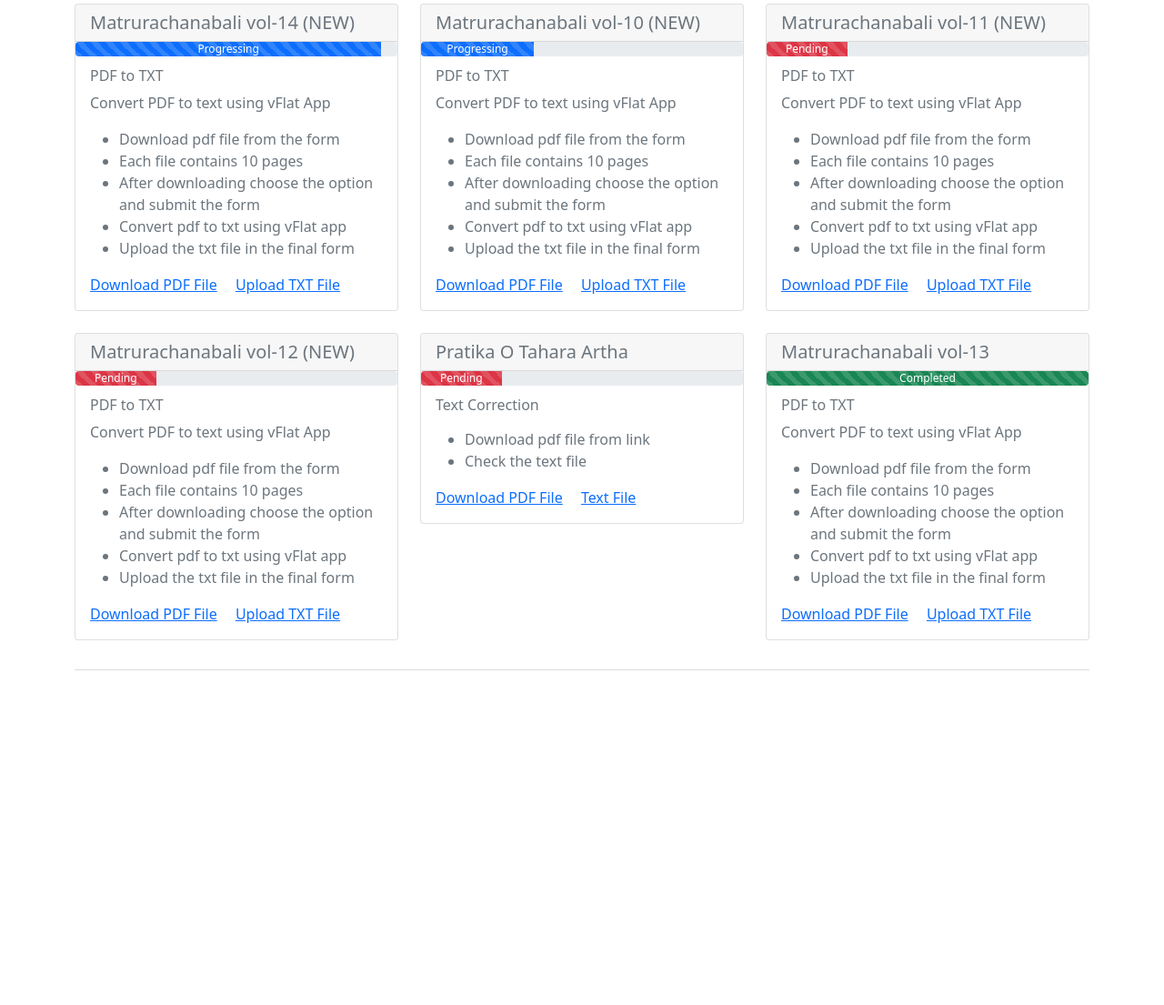
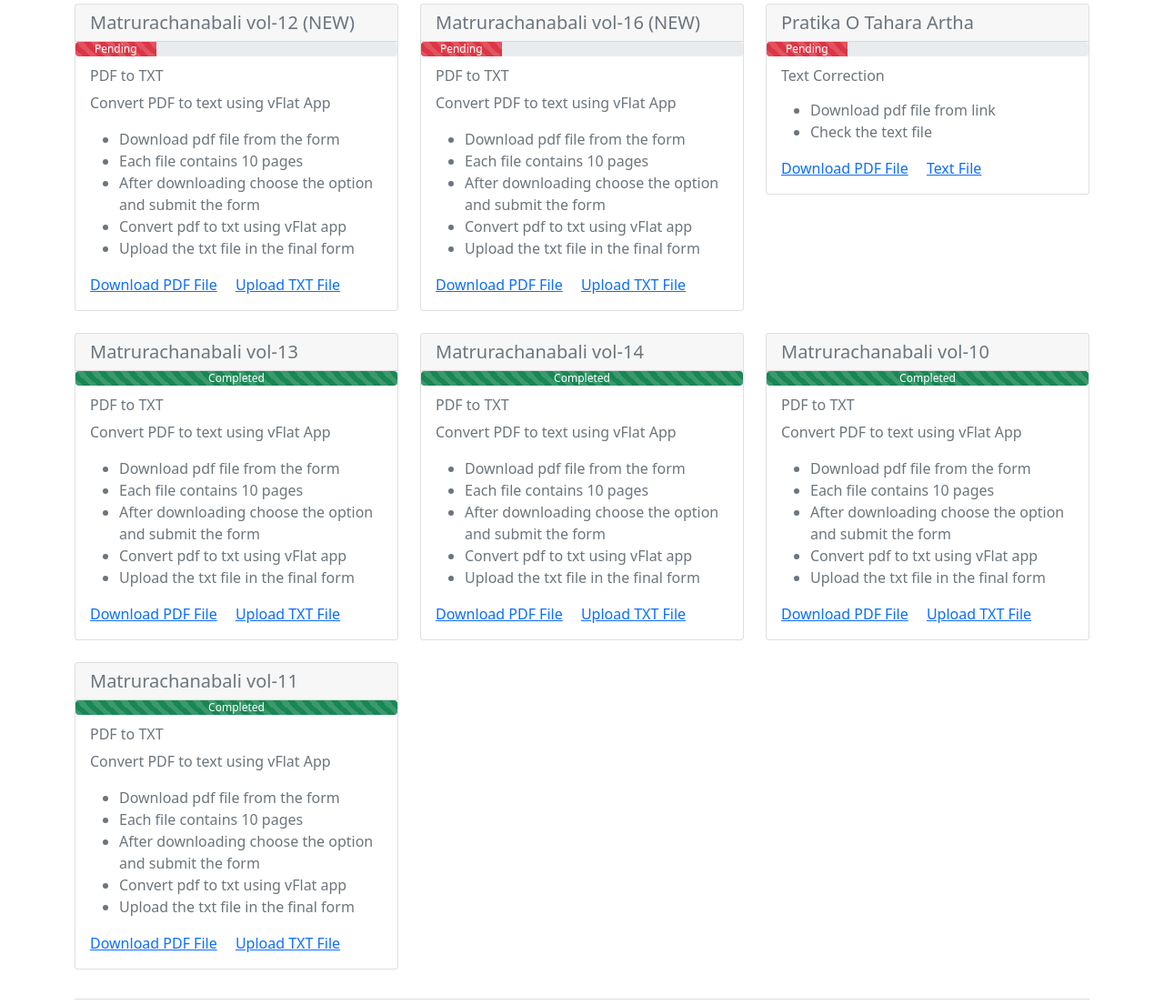
Before and after one commit to divinelightonline/work, a plain HTML site: page index.html in a window 1280 px wide. Shown: the part 341-1446 px from the top of the page at 91% size. Before the commit the page ends 1094 px from the top, so only its background shows below. Drawn offline with nearby package versions, Linux system fonts and the light colour scheme.

Commit message:
Update index.html

```diff
--- a/index.html
+++ b/index.html
@@ -24,77 +24,11 @@
 			</div>
 			<div class="row row-cols-1 row-cols-md-3 g-4 pb-3">
 
-				<div class="col">
-					<div class="card">
-						<h5 class="card-header">Matrurachanabali vol-14 (NEW)</h5>
-						<div class="progress">
-  <div class="progress-bar progress-bar-striped progress-bar-animated" role="progressbar" aria-valuenow="75" aria-valuemin="0" aria-valuemax="100" style="width: 95%">Progressing</div>
-</div>
-					  <div class="card-body">
 
-					    <h6 class="card-subtitle mb-2 text-muted">PDF to TXT</h6>
-					    <p class="card-text">Convert PDF to text using vFlat App
-					    	<ul>
-					    		<li>Download pdf file from the form</li>
-					    		<li>Each file contains 10 pages</li>
-					    		<li>After downloading choose the option and submit the form</li>
-					    		<li>Convert pdf to txt using vFlat app</li>
-					    		<li>Upload the txt file in the final form</li>
-					    	</ul>
-					    </p>
-					    <a href="https://forms.gle/aVExiZyyqWkP6Rfv7" class="card-link">Download PDF File</a>
-					    <a href="https://forms.gle/LnPYYTQ2s4FT73by6" class="card-link">Upload TXT File</a>
-					  </div>
-					</div>
-				</div>
 
-				<div class="col">
-					<div class="card">
-						<h5 class="card-header">Matrurachanabali vol-10 (NEW)</h5>
-						<div class="progress">
-  <div class="progress-bar progress-bar-striped progress-bar-animated" role="progressbar" aria-valuenow="75" aria-valuemin="0" aria-valuemax="100" style="width: 35%">Progressing</div>
-</div>
-					  <div class="card-body">
 
-					    <h6 class="card-subtitle mb-2 text-muted">PDF to TXT</h6>
-					    <p class="card-text">Convert PDF to text using vFlat App
-					    	<ul>
-					    		<li>Download pdf file from the form</li>
-					    		<li>Each file contains 10 pages</li>
-					    		<li>After downloading choose the option and submit the form</li>
-					    		<li>Convert pdf to txt using vFlat app</li>
-					    		<li>Upload the txt file in the final form</li>
-					    	</ul>
-					    </p>
-					    <a href="https://forms.gle/LcvjGQ6qvmozB1Cc7" class="card-link">Download PDF File</a>
-					    <a href="https://forms.gle/JTAKjbrDyGrhnLtu5" class="card-link">Upload TXT File</a>
-					  </div>
-					</div>
-				</div>
 
-				<div class="col">
-					<div class="card">
-						<h5 class="card-header">Matrurachanabali vol-11 (NEW)</h5>
-						<div class="progress">
-  <div class="progress-bar progress-bar-striped progress-bar-animated bg-danger" role="progressbar" aria-valuenow="75" aria-valuemin="0" aria-valuemax="100" style="width: 25%">Pending</div>
-</div>
-					  <div class="card-body">
 
-					    <h6 class="card-subtitle mb-2 text-muted">PDF to TXT</h6>
-					    <p class="card-text">Convert PDF to text using vFlat App
-					    	<ul>
-					    		<li>Download pdf file from the form</li>
-					    		<li>Each file contains 10 pages</li>
-					    		<li>After downloading choose the option and submit the form</li>
-					    		<li>Convert pdf to txt using vFlat app</li>
-					    		<li>Upload the txt file in the final form</li>
-					    	</ul>
-					    </p>
-					    <a href="https://docs.google.com/forms/d/e/1FAIpQLSdWE8JimHoUjHOtxWc9gY0HH5my9Z0igNBov-mqVOm1wTT4ow/viewform?usp=sf_link" class="card-link">Download PDF File</a>
-					    <a href="https://docs.google.com/forms/d/e/1FAIpQLSfk2acfc5ydVRxBWhaU7lmPCt8U7wxC5-sNrMW3iYnPTE-_Lw/viewform?usp=sf_link" class="card-link">Upload TXT File</a>
-					  </div>
-					</div>
-				</div>
 
 				<div class="col">
 					<div class="card">
@@ -116,6 +50,30 @@
 					    </p>
 					    <a href="https://docs.google.com/forms/d/e/1FAIpQLSczuKB1UTlhrAowqrtdtT1PRqUUalchtjmset1wsGoL66aoKQ/viewform?usp=sf_link" class="card-link">Download PDF File</a>
 					    <a href="https://docs.google.com/forms/d/e/1FAIpQLSfxQzsFDe8ppZ6yoCFHkil4akNmJhB07MM9TXg0JWkcRU3RHw/viewform?usp=sf_link" class="card-link">Upload TXT File</a>
+					  </div>
+					</div>
+				</div>
+
+				<div class="col">
+					<div class="card">
+						<h5 class="card-header">Matrurachanabali vol-16 (NEW)</h5>
+						<div class="progress">
+  <div class="progress-bar progress-bar-striped progress-bar-animated bg-danger" role="progressbar" aria-valuenow="75" aria-valuemin="0" aria-valuemax="100" style="width: 25%">Pending</div>
+</div>
+					  <div class="card-body">
+
+					    <h6 class="card-subtitle mb-2 text-muted">PDF to TXT</h6>
+					    <p class="card-text">Convert PDF to text using vFlat App
+					    	<ul>
+					    		<li>Download pdf file from the form</li>
+					    		<li>Each file contains 10 pages</li>
+					    		<li>After downloading choose the option and submit the form</li>
+					    		<li>Convert pdf to txt using vFlat app</li>
+					    		<li>Upload the txt file in the final form</li>
+					    	</ul>
+					    </p>
+					    <a href="https://forms.gle/FxdWjrQ9aa2zK6hF8" class="card-link">Download PDF File</a>
+					    <a href="https://forms.gle/EE3y9gbM3f7Nyp368" class="card-link">Upload TXT File</a>
 					  </div>
 					</div>
 				</div>
@@ -170,6 +128,78 @@
 					</div>
 				</div>
 
+				<div class="col">
+					<div class="card">
+						<h5 class="card-header">Matrurachanabali vol-14</h5>
+						<div class="progress">
+  <div class="progress-bar progress-bar-striped progress-bar-animated bg-success" role="progressbar" aria-valuenow="75" aria-valuemin="0" aria-valuemax="100" style="width: 100%">Completed</div>
+</div>
+					  <div class="card-body">
+
+					    <h6 class="card-subtitle mb-2 text-muted">PDF to TXT</h6>
+					    <p class="card-text">Convert PDF to text using vFlat App
+					    	<ul>
+					    		<li>Download pdf file from the form</li>
+					    		<li>Each file contains 10 pages</li>
+					    		<li>After downloading choose the option and submit the form</li>
+					    		<li>Convert pdf to txt using vFlat app</li>
+					    		<li>Upload the txt file in the final form</li>
+					    	</ul>
+					    </p>
+					    <a href="https://forms.gle/aVExiZyyqWkP6Rfv7" class="card-link">Download PDF File</a>
+					    <a href="https://forms.gle/LnPYYTQ2s4FT73by6" class="card-link">Upload TXT File</a>
+					  </div>
+					</div>
+				</div>
+
+				<div class="col">
+					<div class="card">
+						<h5 class="card-header">Matrurachanabali vol-10</h5>
+						<div class="progress">
+  <div class="progress-bar progress-bar-striped progress-bar-animated bg-success" role="progressbar" aria-valuenow="75" aria-valuemin="0" aria-valuemax="100" style="width: 100%">Completed</div>
+</div>
+					  <div class="card-body">
+
+					    <h6 class="card-subtitle mb-2 text-muted">PDF to TXT</h6>
+					    <p class="card-text">Convert PDF to text using vFlat App
+					    	<ul>
+					    		<li>Download pdf file from the form</li>
+					    		<li>Each file contains 10 pages</li>
+					    		<li>After downloading choose the option and submit the form</li>
+					    		<li>Convert pdf to txt using vFlat app</li>
+					    		<li>Upload the txt file in the final form</li>
+					    	</ul>
+					    </p>
+					    <a href="https://forms.gle/LcvjGQ6qvmozB1Cc7" class="card-link">Download PDF File</a>
+					    <a href="https://forms.gle/JTAKjbrDyGrhnLtu5" class="card-link">Upload TXT File</a>
+					  </div>
+					</div>
+				</div>
+
+				<div class="col">
+					<div class="card">
+						<h5 class="card-header">Matrurachanabali vol-11</h5>
+						<div class="progress">
+  <div class="progress-bar progress-bar-striped progress-bar-animated bg-success" role="progressbar" aria-valuenow="75" aria-valuemin="0" aria-valuemax="100" style="width: 100%">Completed</div>
+</div>
+					  <div class="card-body">
+
+					    <h6 class="card-subtitle mb-2 text-muted">PDF to TXT</h6>
+					    <p class="card-text">Convert PDF to text using vFlat App
+					    	<ul>
+					    		<li>Download pdf file from the form</li>
+					    		<li>Each file contains 10 pages</li>
+					    		<li>After downloading choose the option and submit the form</li>
+					    		<li>Convert pdf to txt using vFlat app</li>
+					    		<li>Upload the txt file in the final form</li>
+					    	</ul>
+					    </p>
+					    <a href="https://docs.google.com/forms/d/e/1FAIpQLSdWE8JimHoUjHOtxWc9gY0HH5my9Z0igNBov-mqVOm1wTT4ow/viewform?usp=sf_link" class="card-link">Download PDF File</a>
+					    <a href="https://docs.google.com/forms/d/e/1FAIpQLSfk2acfc5ydVRxBWhaU7lmPCt8U7wxC5-sNrMW3iYnPTE-_Lw/viewform?usp=sf_link" class="card-link">Upload TXT File</a>
+					  </div>
+					</div>
+				</div>
+
 
 
 
```
